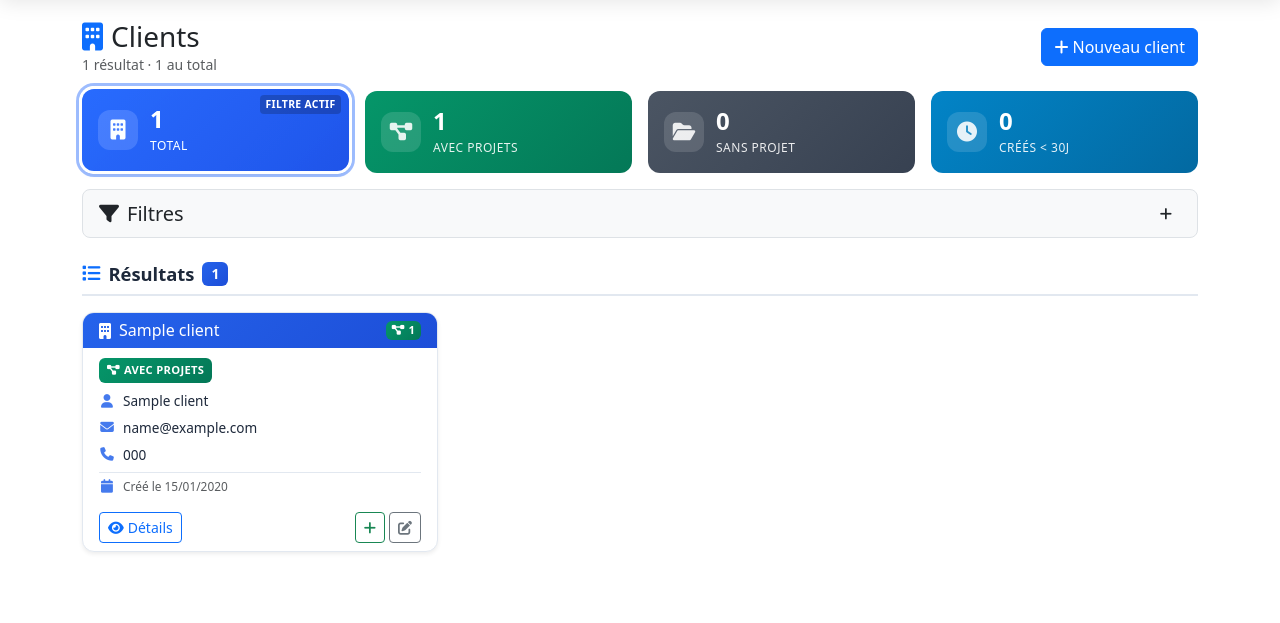
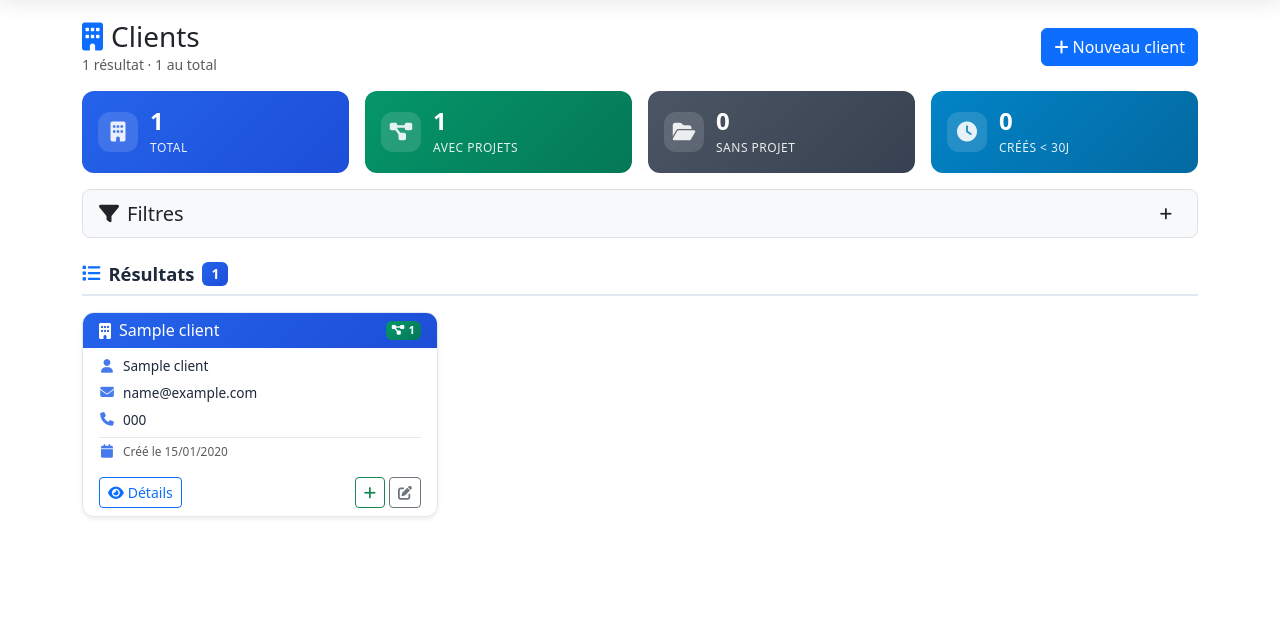
Before and after one commit to popallo/python-x-chronotrak, a Flask app: page /clients in a window 1280 px wide. Shown: the part 80-703 px from the top of the page. Run offline with Flask 3, Linux system fonts and the light colour scheme; a user stored in the database is signed in; tables that the repository leaves empty hold one stand-in row (values such as "Sample post"); some libraries are stand-ins or nearby versions.

Commit message:
fix: simplify clients quick-filter UX and card status chips
Remove redundant with/without project chips, soften the active stats
highlight, keep the filters panel collapsed for quick filters, and show
a clearable active-filter bar instead.

Co-authored-by: Cursor <cursoragent@cursor.com>

```diff
--- a/app/static/css/pages/clients.css
+++ b/app/static/css/pages/clients.css
@@ -43,50 +43,40 @@
     filter: brightness(1.05);
 }
 
-.client-list-stats .stats-item--active {
-    transform: translateY(-2px);
-    box-shadow:
-        0 0 0 3px rgba(255, 255, 255, 0.95),
-        0 0 0 6px rgba(37, 99, 235, 0.45),
-        var(--shadow-md, 0 4px 6px rgba(0, 0, 0, 0.1));
-    filter: brightness(1.08);
-}
-
-.client-list-stats .stats-item--active::after {
-    content: "Filtre actif";
-    position: absolute;
-    top: 0.4rem;
-    right: 0.5rem;
-    font-size: 0.65rem;
-    font-weight: 700;
-    text-transform: uppercase;
-    letter-spacing: 0.03em;
-    color: rgba(255, 255, 255, 0.95);
-    background: rgba(0, 0, 0, 0.2);
-    padding: 0.1rem 0.35rem;
-    border-radius: 0.25rem;
-}
-
 .client-list-stats .stats-item {
     position: relative;
 }
 
-.filter-badge--quick {
-    background: var(--color-primary);
-    color: #fff;
+/* Sélection discrète : léger anneau + légère baisse d'opacité des non-actifs */
+.client-list-stats:has(.stats-item--active) .stats-item:not(.stats-item--active) {
+    opacity: 0.72;
 }
 
-.filter-badge-clear {
-    margin-left: 0.35rem;
-    color: inherit;
-    text-decoration: none;
-    font-weight: 700;
-    opacity: 0.85;
+.client-list-stats .stats-item--active {
+    box-shadow: inset 0 0 0 2px rgba(255, 255, 255, 0.85);
+    filter: brightness(1.03);
 }
 
-.filter-badge-clear:hover {
-    opacity: 1;
-    color: inherit;
+.quick-filter-bar {
+    display: flex;
+    align-items: center;
+    justify-content: space-between;
+    gap: 0.75rem;
+    flex-wrap: wrap;
+    padding: 0.6rem 0.85rem;
+    border-radius: 0.5rem;
+    border: 1px solid var(--color-border, #e2e8f0);
+    background: var(--color-bg-elevated, #f1f5f9);
+    font-size: 0.875rem;
+    color: var(--color-text, #1e293b);
+}
+
+.quick-filter-bar-label strong {
+    font-weight: 600;
+}
+
+.quick-filter-clear {
+    white-space: nowrap;
 }
 
 .client-list-stats .stats-item i {
@@ -162,26 +152,6 @@
 }
 
 .client-projects-badge--empty {
-    background: linear-gradient(135deg, var(--color-secondary), var(--color-secondary-dark));
-}
-
-.client-status-chip {
-    display: inline-flex;
-    align-items: center;
-    font-size: 0.7rem;
-    font-weight: 600;
-    text-transform: uppercase;
-    letter-spacing: 0.3px;
-    padding: 0.25rem 0.5rem;
-    border-radius: 0.375rem;
-    color: #fff;
-}
-
-.client-status-chip--with {
-    background: linear-gradient(135deg, var(--color-success), var(--color-success-dark));
-}
-
-.client-status-chip--without {
     background: linear-gradient(135deg, var(--color-secondary), var(--color-secondary-dark));
 }
 
@@ -270,10 +240,13 @@ html.dark-mode .clients-page-header .text-muted {
 }
 
 html.dark-mode .client-list-stats .stats-item--active {
-    box-shadow:
-        0 0 0 3px rgba(241, 245, 249, 0.9),
-        0 0 0 6px rgba(96, 165, 250, 0.55),
-        0 4px 6px rgba(0, 0, 0, 0.3);
+    box-shadow: inset 0 0 0 2px rgba(241, 245, 249, 0.55);
+}
+
+html.dark-mode .quick-filter-bar {
+    background: var(--dm-bg-elevated);
+    border-color: var(--dm-border);
+    color: var(--dm-text);
 }
 
 /* ===== Responsive ===== */
--- a/app/static/js/pages/client_filters.js
+++ b/app/static/js/pages/client_filters.js
@@ -7,7 +7,9 @@ import { initFilters } from '../utils/filters.js';
 function initClientFilters() {
     return initFilters({
         formId: 'clientsFilterForm',
-        resetBehavior: 'submit'
+        resetBehavior: 'submit',
+        // Ne pas ouvrir le panneau pour un simple filtre rapide (quick) / tri / page
+        autoOpenIgnoreParams: ['quick', 'sort_by', 'page', 'sort_order'],
     });
 }
 
--- a/app/static/js/utils/filters.js
+++ b/app/static/js/utils/filters.js
@@ -8,11 +8,15 @@
  * @param {Object} config - Configuration spécifique à la page
  * @param {string} config.formId - ID du formulaire de filtres
  * @param {string} config.resetBehavior - 'submit' ou 'redirect' pour le comportement de reset
+ * @param {boolean} config.autoOpen - Ouvrir le panneau si l'URL a des query params (défaut: true)
+ * @param {string[]} config.autoOpenIgnoreParams - Params URL ignorés pour l'auto-ouverture
  */
 function initFilters(config = {}) {
     const {
         formId = 'filtersForm',
-        resetBehavior = 'submit'
+        resetBehavior = 'submit',
+        autoOpen = true,
+        autoOpenIgnoreParams = [],
     } = config;
 
     // Éléments DOM
@@ -137,9 +141,13 @@ function initFilters(config = {}) {
     }
 
     // Si des paramètres de filtre sont dans l'URL, afficher automatiquement le panneau
-    const urlParams = new URLSearchParams(window.location.search);
-    if (urlParams.toString() && !filtersVisible) {
-        toggleFilters();
+    if (autoOpen && !filtersVisible) {
+        const urlParams = new URLSearchParams(window.location.search);
+        const ignore = new Set(autoOpenIgnoreParams);
+        const hasRelevantParams = [...urlParams.keys()].some((key) => !ignore.has(key) && urlParams.get(key));
+        if (hasRelevantParams) {
+            toggleFilters();
+        }
     }
 
     // Retourner l'API publique si nécessaire
--- a/app/templates/clients/clients.html
+++ b/app/templates/clients/clients.html
@@ -15,7 +15,14 @@
 {% set q_date_from = date_from %}
 {% set q_date_to = date_to %}
 {% set q_quick = quick %}
-{% set total_active = q_quick == 'all' and not q_has_projects and not q_date_from and not q_date_to %}
+{% set quick_filter_active = q_quick != 'all' %}
+{# Ouvrir le panneau seulement pour les filtres avancés (pas le filtre rapide seul) #}
+{% set panel_filters_open = q_search or (q_quick == 'all' and (q_has_projects or q_date_from or q_date_to)) %}
+{% set quick_filter_label = {
+    'with_projects': 'Avec projets',
+    'without_projects': 'Sans projet',
+    'recent': 'Créés < 30j'
+}.get(q_quick, '') %}
 
 {# Header #}
 <div class="d-flex justify-content-between align-items-center mb-3 flex-wrap gap-2 clients-page-header">
@@ -42,8 +49,8 @@
 <div class="row g-3 mb-3 client-list-stats" role="group" aria-label="Filtres rapides">
     <div class="col-6 col-lg-3">
         <a href="{{ url_for('clients.list_clients', quick='all', search=q_search, sort_by=q_sort) }}"
-           class="stats-item primary {% if total_active %}stats-item--active{% endif %}"
-           aria-pressed="{{ 'true' if total_active else 'false' }}">
+           class="stats-item primary"
+           aria-pressed="{{ 'false' if quick_filter_active else 'true' }}">
             <i class="fas fa-building"></i>
             <div class="stats-content">
                 <div class="stats-number">{{ stats_total }}</div>
@@ -86,15 +93,29 @@
     </div>
 </div>
 
+{% if quick_filter_active %}
+<div class="quick-filter-bar mb-3" role="status">
+    <span class="quick-filter-bar-label">
+        <i class="fas fa-filter me-1" aria-hidden="true"></i>Filtre actif :
+        <strong>{{ quick_filter_label }}</strong>
+    </span>
+    <a href="{{ url_for('clients.list_clients', quick='all', search=q_search, sort_by=q_sort) }}"
+       class="btn btn-sm btn-outline-secondary quick-filter-clear"
+       title="Retirer le filtre rapide">
+        <i class="fas fa-times me-1" aria-hidden="true"></i>Retirer
+    </a>
+</div>
+{% endif %}
+
 {# Panneau de filtres #}
-<div id="filtersPanel" class="filters-panel {% if not filters_active %}collapsed{% endif %}">
+<div id="filtersPanel" class="filters-panel {% if not panel_filters_open %}collapsed{% endif %}">
     <div id="filtersToggle" class="filters-header">
         <h5><i class="fas fa-filter me-2"></i>Filtres</h5>
         <button type="button" class="btn btn-sm">
-            <i id="filtersIcon" class="fas {% if filters_active %}fa-minus{% else %}fa-plus{% endif %}"></i>
+            <i id="filtersIcon" class="fas {% if panel_filters_open %}fa-minus{% else %}fa-plus{% endif %}"></i>
         </button>
     </div>
-    <div id="filtersBody" class="filters-body {% if not filters_active %}hidden{% endif %}">
+    <div id="filtersBody" class="filters-body {% if not panel_filters_open %}hidden{% endif %}">
         <form id="clientsFilterForm" method="GET" action="{{ url_for('clients.list_clients') }}" class="mt-3">
             {# Soumettre le formulaire réinitialise le filtre rapide (quick=all implicite) #}
             <div class="row">
@@ -148,20 +169,8 @@
             </div>
         </form>
 
-        {% if filters_active %}
+        {% if panel_filters_open %}
         <div id="activeFilters" class="active-filters">
-            {% if q_quick != 'all' %}
-            <div class="filter-badge filter-badge--quick">
-                {% if q_quick == 'with_projects' %}Avec projets
-                {% elif q_quick == 'without_projects' %}Sans projet
-                {% elif q_quick == 'recent' %}Créés &lt; 30j
-                {% endif %}
-                <a href="{{ url_for('clients.list_clients', quick='all', search=q_search, sort_by=q_sort) }}"
-                   class="filter-badge-clear"
-                   title="Retirer le filtre rapide"
-                   aria-label="Retirer le filtre rapide">×</a>
-            </div>
-            {% endif %}
             {% if q_search %}
             <div class="filter-badge" data-type="search" data-value="{{ q_search }}">
                 Recherche: {{ q_search }}
--- a/app/templates/components/client_card.html
+++ b/app/templates/components/client_card.html
@@ -17,17 +17,6 @@
         </div>
 
         <div class="card-body py-2">
-            <div class="client-status-row mb-2">
-                {% if has_projects %}
-                <span class="client-status-chip client-status-chip--with">
-                    <i class="fas fa-project-diagram me-1"></i>Avec projets
-                </span>
-                {% else %}
-                <span class="client-status-chip client-status-chip--without">
-                    <i class="fas fa-folder-open me-1"></i>Sans projet
-                </span>
-                {% endif %}
-            </div>
             {% if client.contact_name %}
             <div class="client-card-row">
                 <i class="fas fa-user"></i>
```
